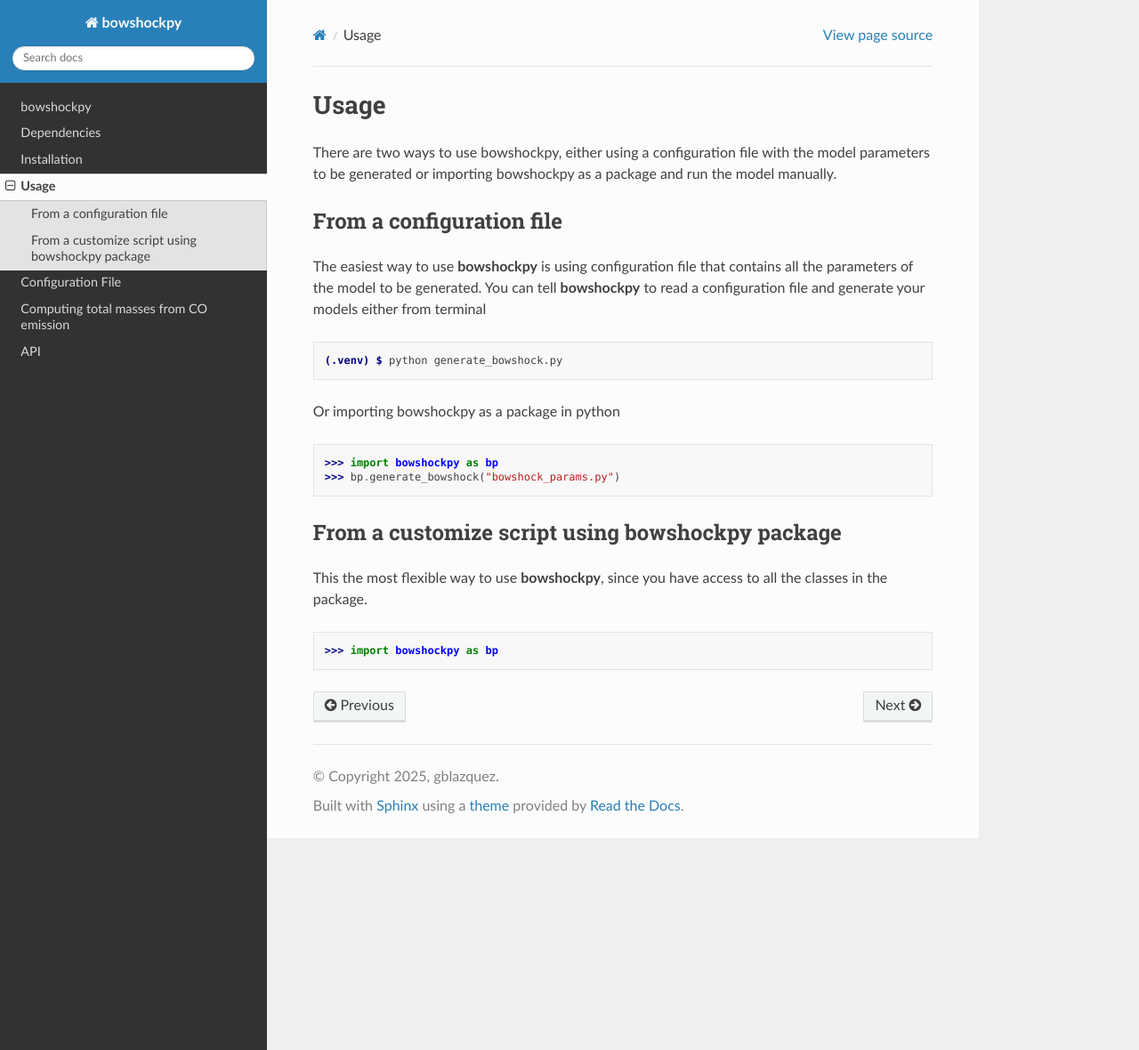
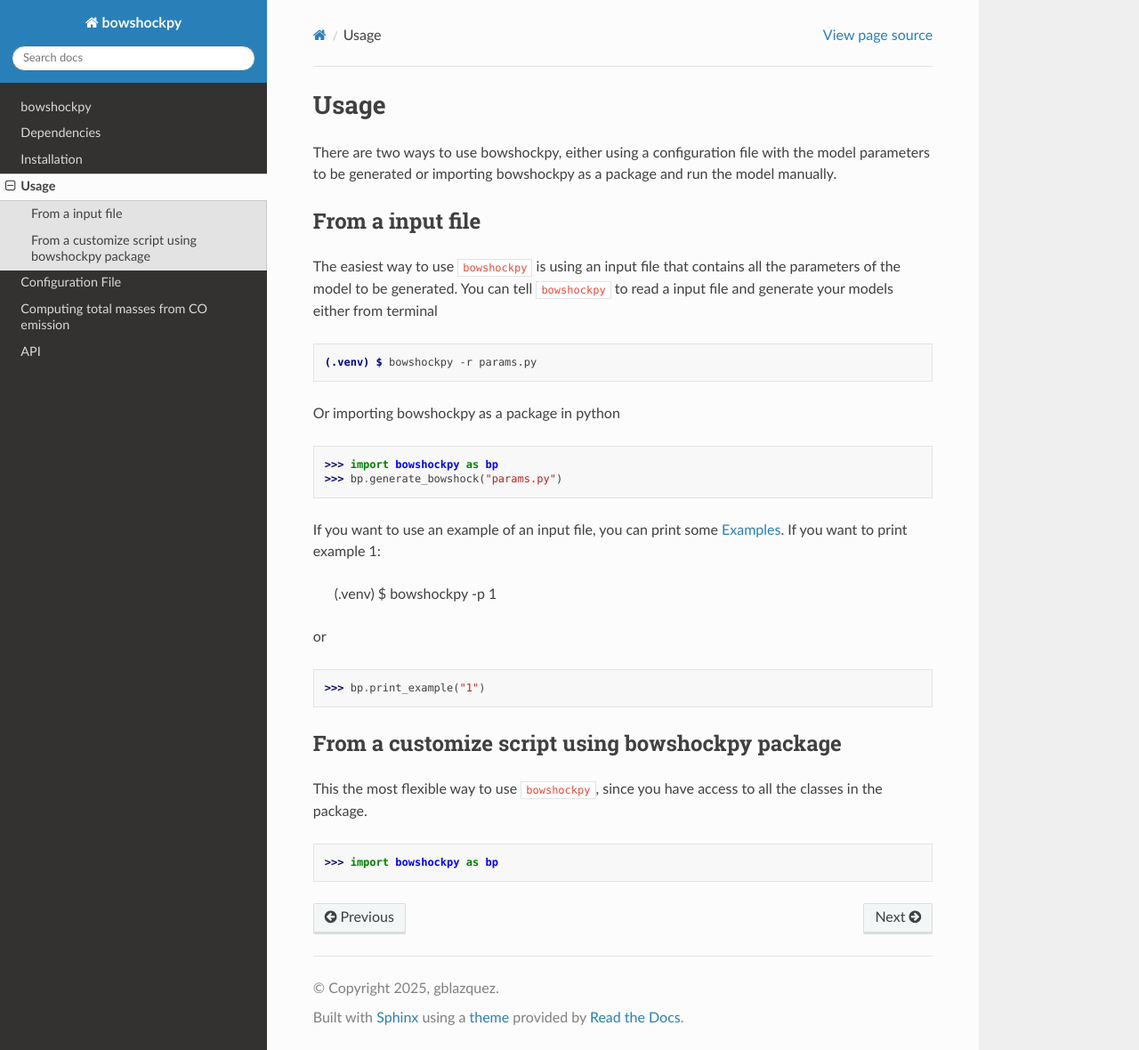
Before and after one commit to gblazquez/bowshockpy-doc, a Sphinx documentation site: the page built from docs/source/usage.rst, in a window 1280 px wide and 1180 px high. Shown: the whole window at 89% size. Built offline with Sphinx 7.4.7 and the Read the Docs theme 3.1.0, drawn with Linux system fonts in a browser that asks for light colours.

Commit message:
new usage

```diff
--- a/docs/source/comass.rst
+++ b/docs/source/comass.rst
@@ -1,8 +1,8 @@
 Computing total masses from CO emission
 =====
 
-**bowshockpy** includes a Standalone script that can be use to calculate in a quick way the total mass given the intensity.
+``bowshockpy`` includes a Standalone script that can be use to calculate in a quick way the total mass given the intensity.
 
 .. code-block:: console
 
-   (.venv) $ python comass.py
+   (.venv) $ bowshockpy --comass
--- a/docs/source/configurationfile.rst
+++ b/docs/source/configurationfile.rst
@@ -1,4 +1,4 @@
 Configuration File
 =====
 
-The easiest way to use **bowshockpy** is from a configuration file where all the model parameters are defined
+The easiest way to use ``bowshockpy`` is from a configuration file where all the model parameters are defined
--- a/docs/source/dependencies.rst
+++ b/docs/source/dependencies.rst
@@ -1,4 +1,4 @@
 Dependencies
 ============
 
-**bowshockpy** depends on ``numpy``, ``scipy``, ``astropy``, and ``matplotlb``.  It has been tested with ``python == 3.10``, but it could work with previous and newer versions.
+``bowshockpy`` depends on ``numpy``, ``scipy``, ``astropy``, and ``matplotlb``.  It has been tested with ``python == 3.10``, but it could work with previous and newer versions.
--- a/docs/source/installation.rst
+++ b/docs/source/installation.rst
@@ -1,13 +1,13 @@
 Installation
 ============
 
-You can install **bowshockpy** using ``pip``, either from PyPI or from the source repository. The :doc:`dependencies` will be automatically installed.
+You can install ``bowshockpy`` using ``pip``, either from PyPI or from the source repository. The :doc:`dependencies` will be automatically installed.
 
 
 Installation from PyPI
 ----------------------
 
-You can get **bowshockpy** from PyPI using pip:
+You can get ``bowshockpy`` from PyPI using pip:
 
 .. code-block:: console
 
@@ -17,7 +17,7 @@
 Installation from source repository
 -----------------------------------
 
-You can install **bowshockpy** from the source by cloning the `GitHub repository <https://github.com/gblazquez/bowshockpy>`_:
+You can install ``bowshockpy`` from the source by cloning the `GitHub repository <https://github.com/gblazquez/bowshockpy>`_:
 
 .. code-block:: console
 
--- a/docs/source/usage.rst
+++ b/docs/source/usage.rst
@@ -4,25 +4,32 @@
 There are two ways to use bowshockpy, either using a configuration file with the model parameters to be generated or importing bowshockpy as a package and run the model manually.
 
 
-From a configuration file
+From a input file
 --------------------------
 
-The easiest way to use **bowshockpy** is using configuration file that contains all the parameters of the model to be generated. You can tell **bowshockpy** to read a configuration file and generate your models either from terminal
+The easiest way to use ``bowshockpy`` is using an input file that contains all the parameters of the model to be generated. You can tell ``bowshockpy`` to read a input file and generate your models either from terminal
 
 .. code-block:: console
 
-   (.venv) $ python generate_bowshock.py
+   (.venv) $ bowshockpy -r params.py
 
 
 Or importing bowshockpy as a package in python
 
 >>> import bowshockpy as bp
->>> bp.generate_bowshock("bowshock_params.py")
+>>> bp.generate_bowshock("params.py")
 
+If you want to use an example of an input file, you can print some :doc:`examples`. If you want to print example 1:
+
+  (.venv) $ bowshockpy -p 1
+
+or
+
+>>> bp.print_example("1")
 
 From a customize script using bowshockpy package
 ---------------------------------------------
 
-This the most flexible way to use **bowshockpy**, since you have access to all the classes in the package.
+This the most flexible way to use ``bowshockpy``, since you have access to all the classes in the package.
 
 >>> import bowshockpy as bp
```
Also changed, not shown: docs/source/examples.rst (added, +12 -0 lines).
